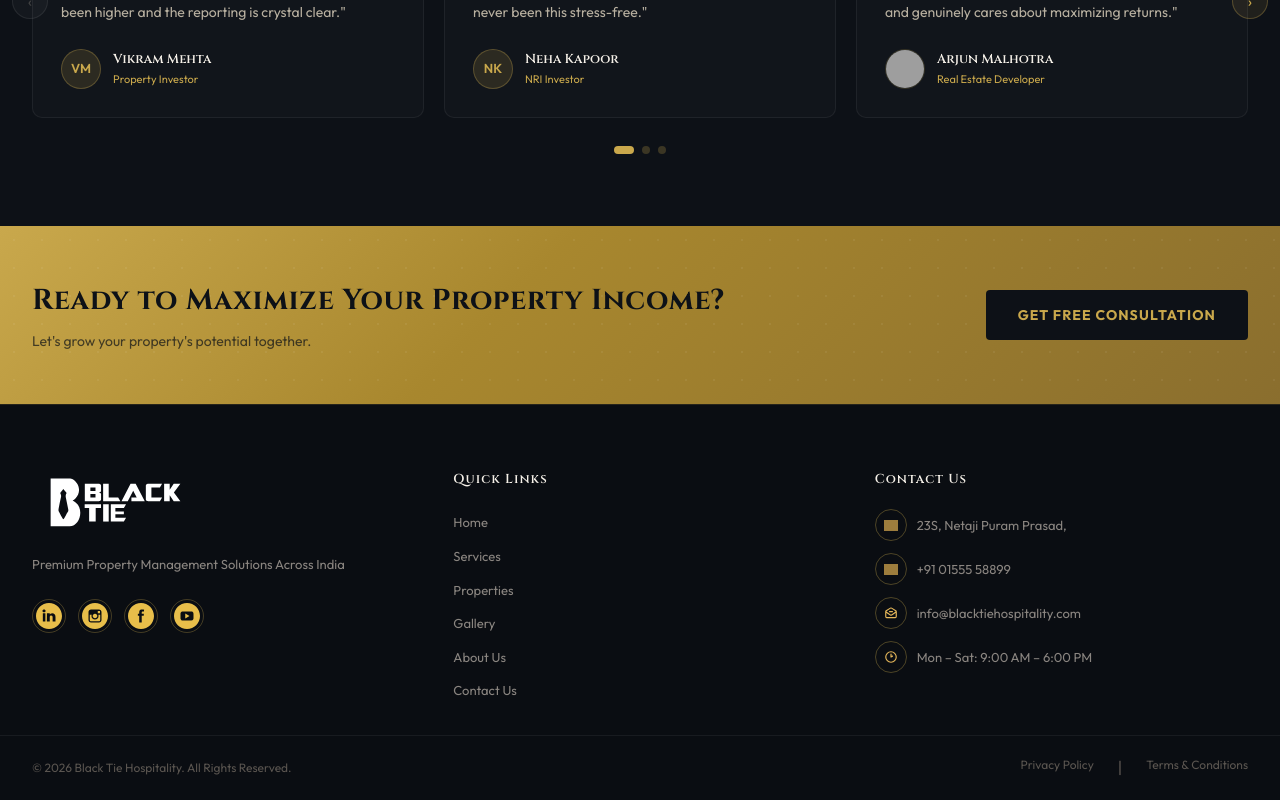
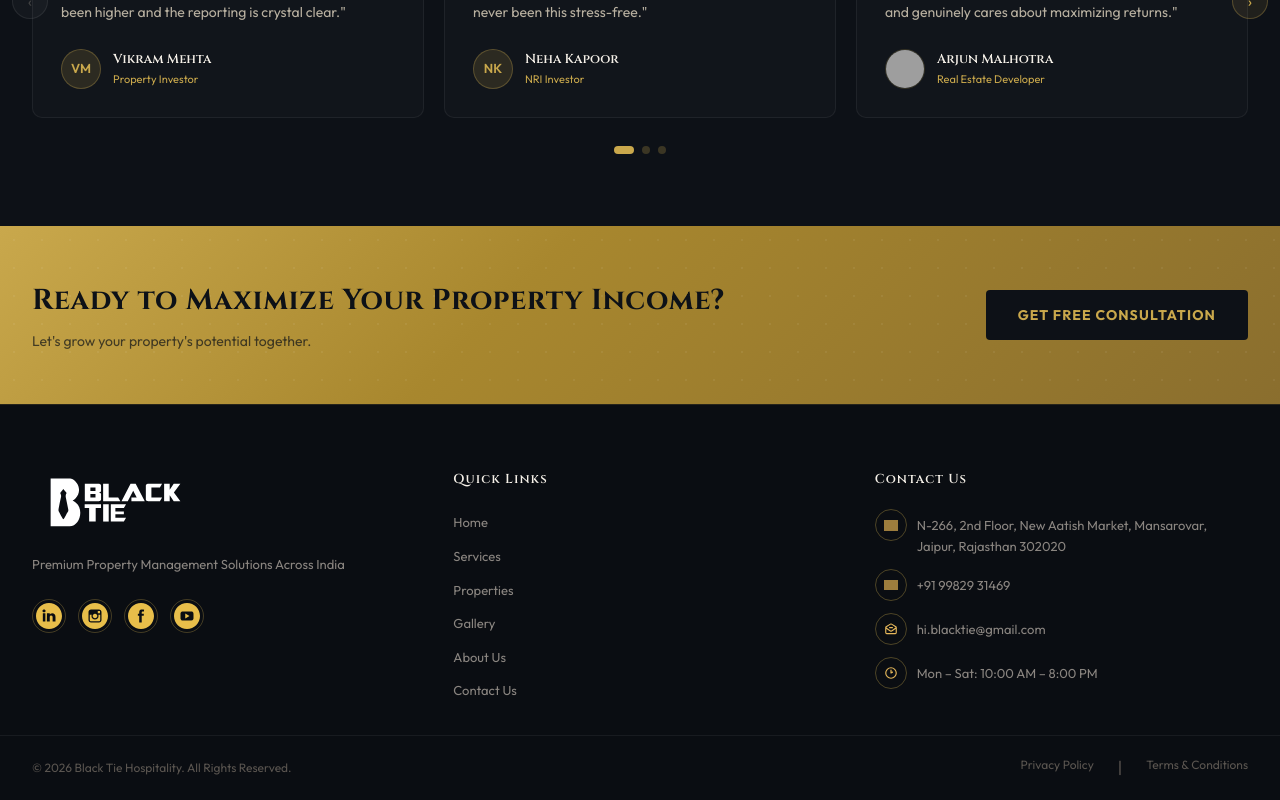
Before and after one commit to vibhorx1234/black-tie-hospitality, a React (Vite) app in the folder frontend/: page /about in a window 1280 px wide. Shown: the part 4305-5105 px from the top of the page. Built offline with nearby package versions, Linux system fonts and the light colour scheme; grey boxes are pictures that could not be loaded; the HTML template or start-up script is replaced by a standard one.

Commit message:
Contact details changes

```diff
--- a/frontend/src/data/about.js
+++ b/frontend/src/data/about.js
@@ -56,28 +56,28 @@ export const contactInfo = [
     {
         icon: map_pin,
         title: "Visit Us",
-        lines: ["23S, Netaji Puram Prasad,", "Banipark, Jaipur,", "Rajasthan 302016"],
+        lines: ["N-266, 2nd Floor, New Aatish Market, Mansarovar, Jaipur, Rajasthan 302020"],
     },
     {
         icon: phone,
         title: "Call Us",
-        lines: ["+91 01555 58899"],
+        lines: ["+91 99829 31469"],
     },
     {
         icon: mail,
         title: "Email Us",
-        lines: ["info@blacktiehospitality.com"],
+        lines: ["hi.blacktie@gmail.com"],
     },
     {
         icon: clock,
         title: "Business Hours",
-        lines: ["Mon – Sat: 9:00 AM – 6:00 PM", "Sunday: Closed"],
+        lines: ["Mon – Sat: 10:00 AM – 8:00 PM", "Sunday: Closed"],
     },
 ];
 
 export const SOCIAL_LINKS = [
     { icon: LinkedInIcon, href: "https://linkedin.com" },
-    { icon: InstagramIcon, href: "https://instagram.com" },
+    { icon: InstagramIcon, href: "https://instagram.com/blacktiehospitality/" },
     { icon: FacebookIcon, href: "https://facebook.com" },
     { icon: YouTubeIcon, href: "https://youtube.com" },
 ];
```
